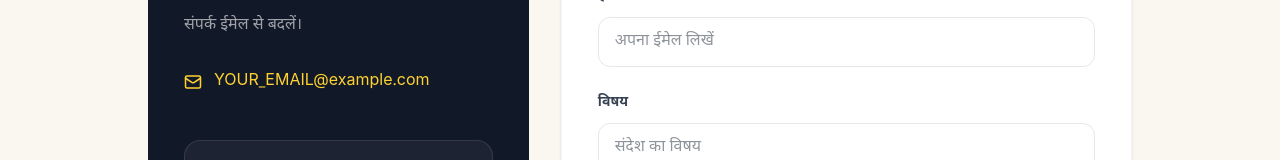
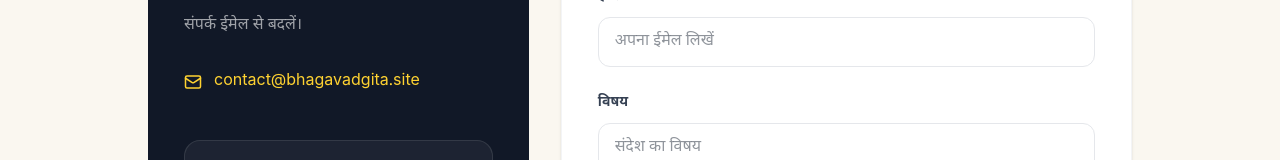
Before and after one commit to nsprempk/mahabharat-frontend, a React (Vite) app: page /contact in a window 1280 px wide. Shown: the part 610-770 px from the top of the page. Built offline with nearby package versions, Linux system fonts and the light colour scheme.

Commit message:
Add SEO sitemap and robots

```diff
--- a/src/pages/Contact.jsx
+++ b/src/pages/Contact.jsx
@@ -71,7 +71,7 @@ export default function Contact() {
                 className="mt-7 inline-flex items-center gap-3 break-all text-amber-300 hover:text-amber-200"
               >
                 <Mail size={18} />
-                YOUR_EMAIL@example.com
+                contact@bhagavadgita.site
               </a>
 
               <div className="mt-10 rounded-2xl border border-white/10 bg-white/5 p-5">
```
